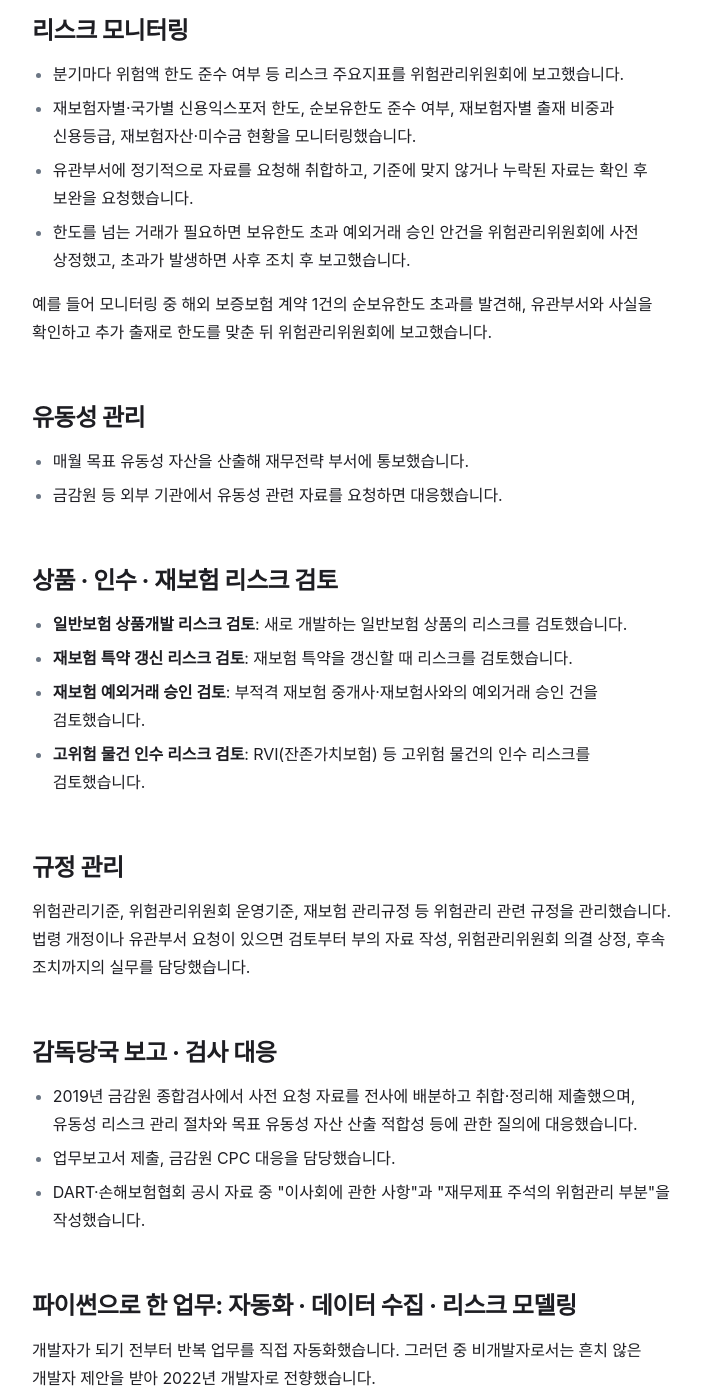
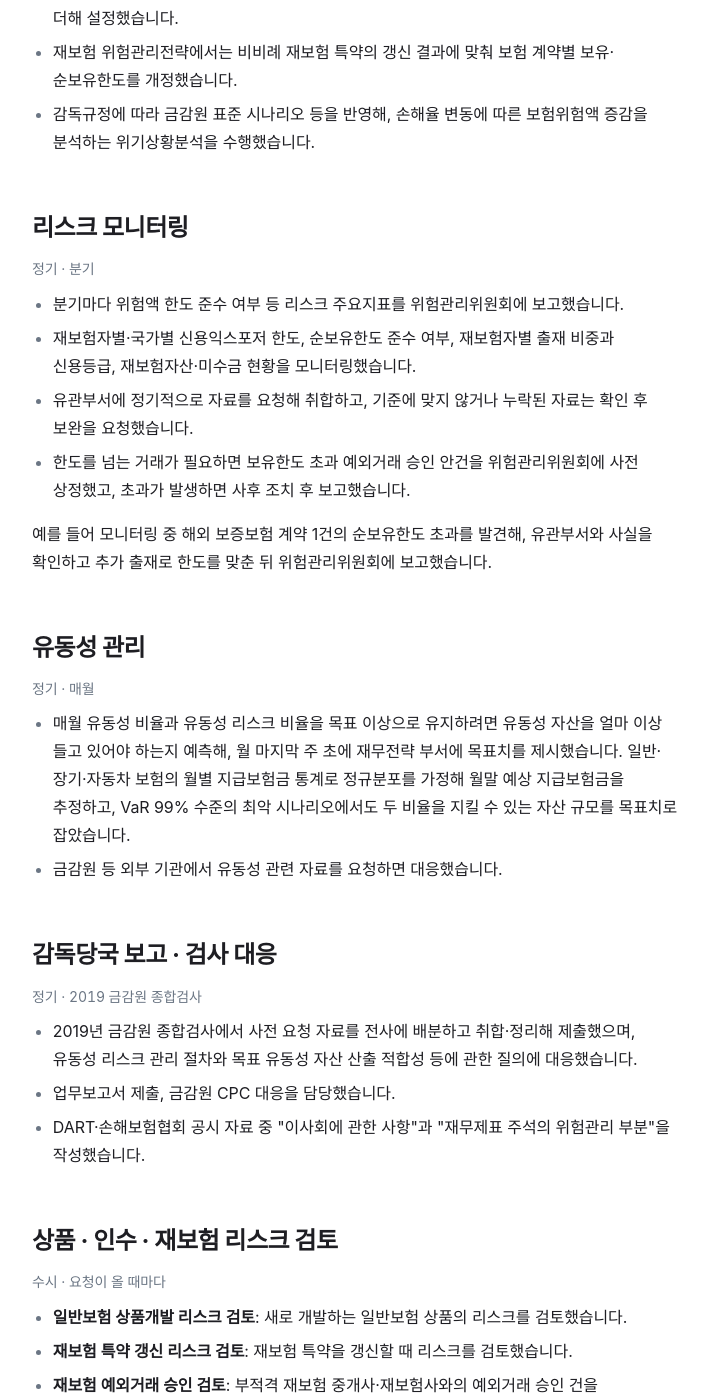
Before and after one commit to lee3jjang/lee3jjang.github.io, a Jekyll site: the page dbinsurance.html, which Jekyll copies as it is, in a window 1280 px wide and 1400 px high, scrolled down 1284 px. Shown: the whole window, without its empty margins (284-990 px from the left). Built offline with Jekyll 4.4.1, drawn with Linux system fonts in a browser that asks for light colours; some web fonts are replaced; some of the changed text lies outside the part shown.

Commit message:
Organize the DB Insurance page by work cycle and add detail
Label each section as recurring, on-request, project or self-built; add
K-ICS QIS rounds 1-4 (2018-2021), the IFRS17 system project with discount
rate work, and the liquidity target method.

Co-Authored-By: Claude Opus 5.5 <noreply@anthropic.com>

```diff
--- a/dbinsurance.html
+++ b/dbinsurance.html
@@ -27,16 +27,22 @@
     요구자본 산출부터 위험관리전략·한도 설정, 위험관리위원회 운영 지원, 감독당국 대응과 공시까지
     리스크 관리 실무를 폭넓게 수행했습니다.
   </p>
+  <p>
+    보험사 일은 프로젝트보다 정해진 주기로 돌아오는 일이 많습니다.
+    그래서 아래는 기간 대신 주기로 정리했습니다. 분기·연간·월간으로 돌아오는 정기 업무, 요청이 올 때마다 하는 수시 검토, 회사 차원의 시스템 구축 프로젝트, 그리고 그 사이에 직접 만든 것 순서입니다.
+  </p>
 
   <h2 id="capital">RBC · K-ICS 요구자본 산출</h2>
+  <p class="meta">정기 · 분기</p>
   <ul>
     <li>RBC 요구자본 중 보험위험액, 운영위험액, 신용위험액(재보험자산, 보험미수금)을 분기마다 산출했습니다.</li>
     <li>자동차업무, 일반업무기획, 장기U/W기획, 재보험, 투자지원 등 10여 개 부서의 데이터를 취합해 금감원 업무보고서를 작성·제출했습니다.</li>
-    <li>K-ICS 제도 수립 과정의 계량영향평가에 참여해 일반손해보험위험액을 산출하고 의견을 제출했습니다.</li>
+    <li>K-ICS 제도 수립 과정의 계량영향평가(QIS)에 2018년부터 2021년까지 매년 한 차례씩, 1차부터 4차까지 모두 참여해 일반손해보험위험액을 산출하고 의견을 제출했습니다.</li>
     <li><strong>K-ICS 시나리오 분석 툴</strong>: 후순위채 발행, 금리 시나리오별, 공동재보험 가입 등 다양한 시나리오의 K-ICS 비율이나 경쟁사 수치를 빠르고 쉽게 비교할 수 있도록 엑셀 템플릿을 만들고, 이를 활용한 보고서 작성을 지원했습니다.</li>
   </ul>
 
   <h3>K-ICS 보험미수금 손실 이중 계상 문제 제기</h3>
+  <p class="meta">K-ICS 1~4차 계량영향평가 (2018 – 2021) · 2022.02 개정안 마련</p>
   <p>
     기존 RBC 감독규정에서 보험미수금은 독립된 계정으로 자산건전성 분류 대상이었습니다.
     그런데 K-ICS에서는 현행추정부채를 산출할 때 보험계약 현금흐름에 포함되어 손실 조정이 이미 반영되므로,
@@ -46,6 +52,7 @@
   </p>
 
   <h2 id="strategy">위험관리전략 · 한도 · 위기상황분석</h2>
+  <p class="meta">정기 · 연간</p>
   <ul>
     <li>연간 위험관리전략 중 보험위험 부분을 맡았습니다.</li>
     <li>보종(일반, 장기, 자동차)별 위험액 한도를 연간 사업계획 기반으로 위험액을 추정하고 버퍼를 더해 설정했습니다.</li>
@@ -54,6 +61,7 @@
   </ul>
 
   <h2 id="monitoring">리스크 모니터링</h2>
+  <p class="meta">정기 · 분기</p>
   <ul>
     <li>분기마다 위험액 한도 준수 여부 등 리스크 주요지표를 위험관리위원회에 보고했습니다.</li>
     <li>재보험자별·국가별 신용익스포저 한도, 순보유한도 준수 여부, 재보험자별 출재 비중과 신용등급, 재보험자산·미수금 현황을 모니터링했습니다.</li>
@@ -66,12 +74,23 @@
   </p>
 
   <h2 id="liquidity">유동성 관리</h2>
+  <p class="meta">정기 · 매월</p>
   <ul>
-    <li>매월 목표 유동성 자산을 산출해 재무전략 부서에 통보했습니다.</li>
+    <li>매월 유동성 비율과 유동성 리스크 비율을 목표 이상으로 유지하려면 유동성 자산을 얼마 이상 들고 있어야 하는지 예측해, 월 마지막 주 초에 재무전략 부서에 목표치를 제시했습니다.
+      일반·장기·자동차 보험의 월별 지급보험금 통계로 정규분포를 가정해 월말 예상 지급보험금을 추정하고, VaR 99% 수준의 최악 시나리오에서도 두 비율을 지킬 수 있는 자산 규모를 목표치로 잡았습니다.</li>
     <li>금감원 등 외부 기관에서 유동성 관련 자료를 요청하면 대응했습니다.</li>
   </ul>
 
+  <h2 id="supervision">감독당국 보고 · 검사 대응</h2>
+  <p class="meta">정기 · 2019 금감원 종합검사</p>
+  <ul>
+    <li>2019년 금감원 종합검사에서 사전 요청 자료를 전사에 배분하고 취합·정리해 제출했으며, 유동성 리스크 관리 절차와 목표 유동성 자산 산출 적합성 등에 관한 질의에 대응했습니다.</li>
+    <li>업무보고서 제출, 금감원 CPC 대응을 담당했습니다.</li>
+    <li>DART·손해보험협회 공시 자료 중 "이사회에 관한 사항"과 "재무제표 주석의 위험관리 부분"을 작성했습니다.</li>
+  </ul>
+
   <h2 id="review">상품 · 인수 · 재보험 리스크 검토</h2>
+  <p class="meta">수시 · 요청이 올 때마다</p>
   <ul>
     <li><strong>일반보험 상품개발 리스크 검토</strong>: 새로 개발하는 일반보험 상품의 리스크를 검토했습니다.</li>
     <li><strong>재보험 특약 갱신 리스크 검토</strong>: 재보험 특약을 갱신할 때 리스크를 검토했습니다.</li>
@@ -80,19 +99,28 @@
   </ul>
 
   <h2 id="rules">규정 관리</h2>
+  <p class="meta">수시 · 법령 개정이나 유관부서 요청이 있을 때</p>
   <p>
     위험관리기준, 위험관리위원회 운영기준, 재보험 관리규정 등 위험관리 관련 규정을 관리했습니다.
     법령 개정이나 유관부서 요청이 있으면 검토부터 부의 자료 작성, 위험관리위원회 의결 상정, 후속 조치까지의 실무를 담당했습니다.
   </p>
 
-  <h2 id="supervision">감독당국 보고 · 검사 대응</h2>
+  <h2 id="ifrs17">IFRS17 · K-ICS 시스템 구축 프로젝트</h2>
+  <p class="meta">프로젝트 · 2021 종료</p>
+  <!-- TODO: 시작 시기 -->
+  <p>
+    회사의 IFRS17 시스템 구축 프로젝트에 끝까지 참여했습니다.
+    일반손해보험 리스크 영역에서 시스템이 K-ICS 기준에 맞게 값을 산출하도록 하는 일을 비개발자로서 맡았습니다.
+  </p>
   <ul>
-    <li>2019년 금감원 종합검사에서 사전 요청 자료를 전사에 배분하고 취합·정리해 제출했으며, 유동성 리스크 관리 절차와 목표 유동성 자산 산출 적합성 등에 관한 질의에 대응했습니다.</li>
-    <li>업무보고서 제출, 금감원 CPC 대응을 담당했습니다.</li>
-    <li>DART·손해보험협회 공시 자료 중 "이사회에 관한 사항"과 "재무제표 주석의 위험관리 부분"을 작성했습니다.</li>
+    <li><strong>요건 정의</strong>: K-ICS 기준에 맞춰 일반손해보험 리스크 값을 어떻게 산출해야 하는지 요건을 정의했습니다.</li>
+    <li><strong>산출 검증</strong>: 정의한 요건대로 시스템이 값을 제대로 산출하는지 직접 돌려 보고, 문제가 있으면 이슈로 공유했습니다.</li>
+    <li><strong>경제적 가정</strong>: 주로 할인율을 담당했습니다. Smith-Wilson 보간·보외 로직을 검증하고, Hull-White 금리 모형을 캘리브레이션하고, 금리 시나리오 생성 결과를 검증했습니다.</li>
   </ul>
 
   <h2 id="automation">파이썬으로 한 업무: 자동화 · 데이터 수집 · 리스크 모델링</h2>
+  <p class="meta">직접 만든 것</p>
+  <!-- TODO: 기억나는 항목은 연도 붙이기 -->
   <p>개발자가 되기 전부터 반복 업무를 직접 자동화했습니다. 그러던 중 비개발자로서는 흔치 않은 개발자 제안을 받아 2022년 개발자로 전향했습니다.</p>
   <ul>
     <li><strong>요구자본 검증 자동화</strong>: 두 명이 엑셀로 각자 계산해 대조하던 검증을 파이썬 자동 검증으로 바꿔, 하루가 걸리던 검증을 몇 분으로 줄이고 별도의 검증 인력 없이도 정확성을 확보했습니다.</li>
--- a/index.html
+++ b/index.html
@@ -76,12 +76,13 @@
   <p class="meta">2017.01 – 2022.05 · 사원 → 수석(대리급)</p>
   <ul>
     <li>RBC 요구자본 분기 산출, 10여 개 부서 데이터 취합 후 금감원 업무보고서 제출</li>
-    <li>K-ICS 계량영향평가 참여: 보험미수금 손실 이중 계상 문제를 제기했고, 이를 해소하는 방향의 <a href="https://fsc.go.kr/po010103/77428">개정안</a>이 마련됨 (2022.02)</li>
+    <li>K-ICS 1~4차 계량영향평가 참여 (2018 – 2021): 보험미수금 손실 이중 계상 문제를 제기했고, 이를 해소하는 방향의 <a href="https://fsc.go.kr/po010103/77428">개정안</a>이 마련됨 (2022.02)</li>
     <li>K-ICS 시나리오 분석 툴: 후순위채 발행·금리 시나리오·공동재보험 가입 등 시나리오별 K-ICS 비율과 경쟁사 비교용 엑셀 템플릿 제작, 보고서 작성 지원</li>
     <li>보험위험 위험관리전략·한도 설정, 위기상황분석, 위험관리위원회 보고</li>
     <li>유동성 관리: 매월 목표 유동성 자산 산출, 금감원 등 외부 자료 요청 대응</li>
     <li>일반보험 상품개발, RVI 등 고위험 물건 인수, 재보험 특약 갱신, 부적격 재보험 중개사·재보험사 예외거래 승인 건 리스크 검토</li>
     <li>위험관리 규정 관리, 금감원 종합검사 대응, DART 공시 자료 작성</li>
+    <li>IFRS17 시스템 구축 프로젝트 (~2021): 일반손해보험 리스크의 K-ICS 기준 산출 요건 정의·산출 검증, 할인율 등 경제적 가정 담당 (Smith-Wilson 검증, Hull-White 캘리브레이션, 금리 시나리오 생성 검증)</li>
     <li>파이썬 업무 자동화: 요구자본 검증 자동화, 항공편 스케줄·중고폰·중고차 가격 데이터 크롤링</li>
     <li>리스크 모델링: 배상책임보험(MLE 모수 추정, 몬테카를로로 예상 손실액·VaR 산출), 비비례 재보험·EW(연장보증) 보유 손익 시뮬레이션, 요율·인수조건별 손익 민감도 분석</li>
     <li>사내 파이썬 강사: 그룹 우수인재 100여 명 대상 디지털 리터러시 과정에서 파이썬과 업무 자동화 실습 강의</li>
```
